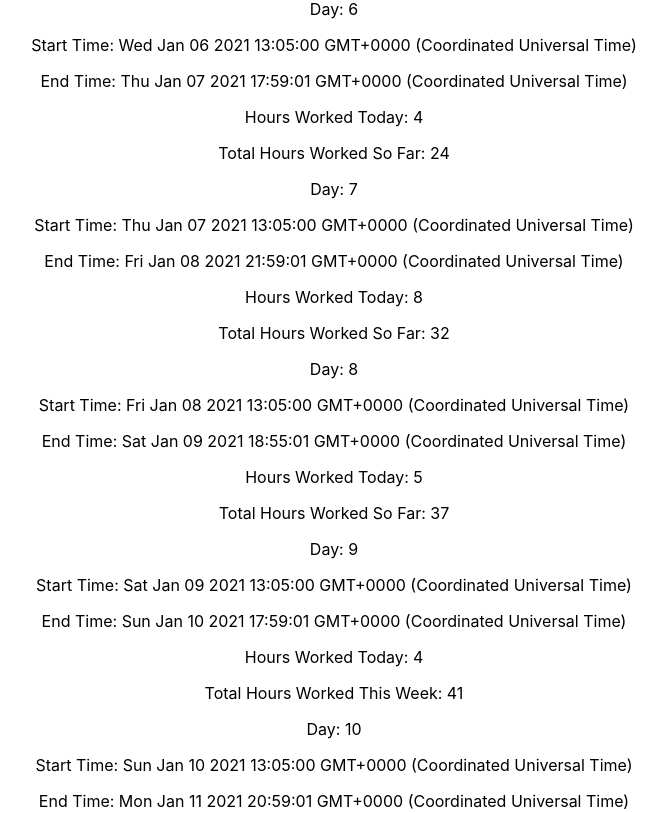
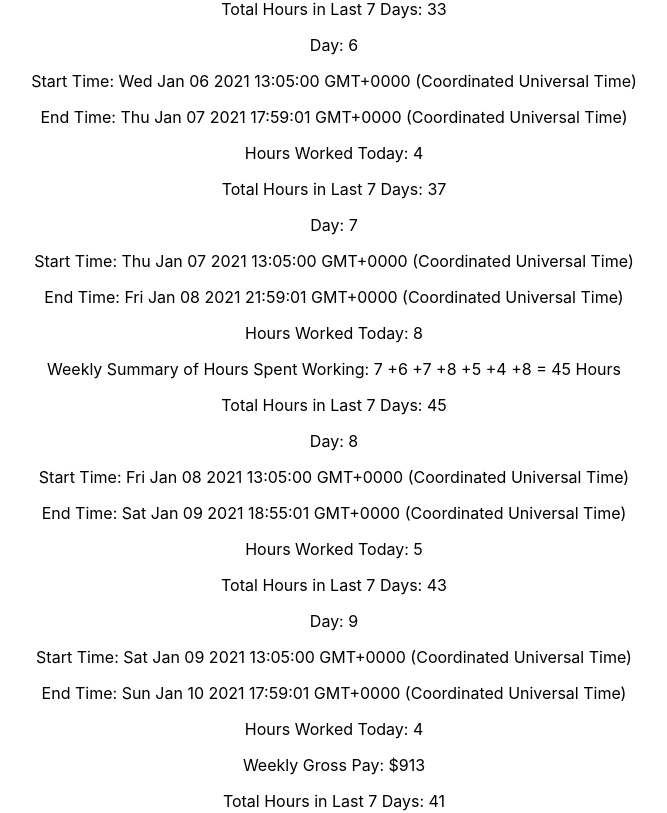
Before and after one commit to BZhong7/haul_take_home, a React (Create React App) app: page / in a window 1280 px wide. Shown: the part 970-1783 px from the top of the page, without its empty margins (326-993 px from the left). Built offline with nearby package versions, Linux system fonts and the light colour scheme.

Commit message:
Implemented queue; Weekly Summary and compliance check

```diff
--- a/src/ListOfTimes.js
+++ b/src/ListOfTimes.js
@@ -1,21 +1,32 @@
 import React from 'react';
 import datalog from './HOS log.json';
+import Queue from './Queue'
 
 
 function ListOfTimes() {
     let list = [];
     let daysPassed = 1;
     let weeklyGrossHours = 0;
-    let totalHoursIn7Days = 0;
+    let totalHoursInLast7Days = 0;
     let totalHoursToday = 0;
-    let hoursOfOldestDay = 0;
+    let queueOfDailyHours = new Queue();
 
     for (const i of Object.keys(datalog)) {
         for (let k = 0; k < datalog[i].data.length; k++) {
             totalHoursToday = PushTimeToList(i, k, list, daysPassed);
+
             weeklyGrossHours += totalHoursToday;
             weeklyGrossHours = CalculateGrossPay(i, k, list, weeklyGrossHours);
-            if (totalHoursIn7Days >= 56) {
+
+            totalHoursInLast7Days = CalculateTotalHoursInLast7Days(totalHoursInLast7Days, totalHoursToday, queueOfDailyHours)
+
+            if (daysPassed % 7 === 0) {
+                list.push(queueOfDailyHours.weeklySummary(totalHoursInLast7Days))
+            }
+
+            list.push(<ul>Total Hours in Last 7 Days: {totalHoursInLast7Days}</ul>)
+
+            if (totalHoursInLast7Days >= 56) {
                 list.push(<ul>WARNING: TOTAL HOURS WORKED IN THE LAST 7 DAYS IS WITHIN 80% OF 70 HOURS</ul>)
             }
             daysPassed++;
@@ -41,27 +52,36 @@ function PushTimeToList(i, k, list, daysPassed) {
 function CalculateGrossPay(i, k, list, weeklyGrossHours) {
     let endDay = new Date(datalog[i].data[k].endTime);
     let isSunday = endDay.getDay();
+    let overtime = 0;
+
     if (isSunday === 0) {
-        list.push(<ul>Total Hours Worked This Week: {weeklyGrossHours.toString()}</ul>)
+        if(weeklyGrossHours > 40) {
+            overtime = weeklyGrossHours - 40;
+            weeklyGrossHours = 40;
+        }
+        let weeklyGrossPay = (weeklyGrossHours * 22) + (overtime * 33);
+        list.push(<ul>Weekly Gross Pay: ${weeklyGrossPay}</ul>)
         weeklyGrossHours = 0;
-    }
-    else {
-        list.push(<ul>Total Hours Worked So Far: {weeklyGrossHours.toString()}</ul>)
     }
 
     return weeklyGrossHours
 }
 
-function CalculateTotalHoursInLast7Days(totalHoursIn7Days, totalHoursToday, hoursOfOldestDay, daysPassed) {
-    if (daysPassed > 7) {
-        totalHoursIn7Days -= hoursOfOldestDay;
-        totalHoursIn7Days += totalHoursToday;
+function CalculateTotalHoursInLast7Days(totalHoursInLast7Days, totalHoursToday, queueOfDailyHours) {
+    if (queueOfDailyHours.length() === 7) {
+        totalHoursInLast7Days -= queueOfDailyHours.peek();
+        totalHoursInLast7Days += totalHoursToday;
+
+        queueOfDailyHours.pop();
+        queueOfDailyHours.push(totalHoursToday);
     }
     else {
-        totalHoursIn7Days += totalHoursToday;
+        totalHoursInLast7Days += totalHoursToday;
+
+        queueOfDailyHours.push(totalHoursToday);
     }
 
-    return totalHoursIn7Days
+    return totalHoursInLast7Days
 }
 
 export default ListOfTimes;
--- a/src/Queue.js
+++ b/src/Queue.js
@@ -1 +1,37 @@
-{/* TODO: implement a simple queue */}
+function Queue() {
+    this.elements = [];
+}
+
+Queue.prototype.push = function (e) {
+    this.elements.push(e);
+}
+
+Queue.prototype.pop = function () {
+    return this.elements.shift();
+}
+
+Queue.prototype.isEmpty = function () {
+    return this.elements.length === 0;
+}
+
+Queue.prototype.peek = function () {
+    return !this.isEmpty() ? this.elements[0] : undefined;
+}
+
+Queue.prototype.length = function () {
+    return this.elements.length;
+}
+
+Queue.prototype.weeklySummary = function (total) {
+    return (<ul>
+        Weekly Summary of Hours Spent Working: {this.elements[0]} +
+        {this.elements[1]} +
+        {this.elements[2]} +
+        {this.elements[3]} +
+        {this.elements[4]} +
+        {this.elements[5]} +
+        {this.elements[6]} = {total} Hours
+    </ul>)
+}
+
+export default Queue;
```
